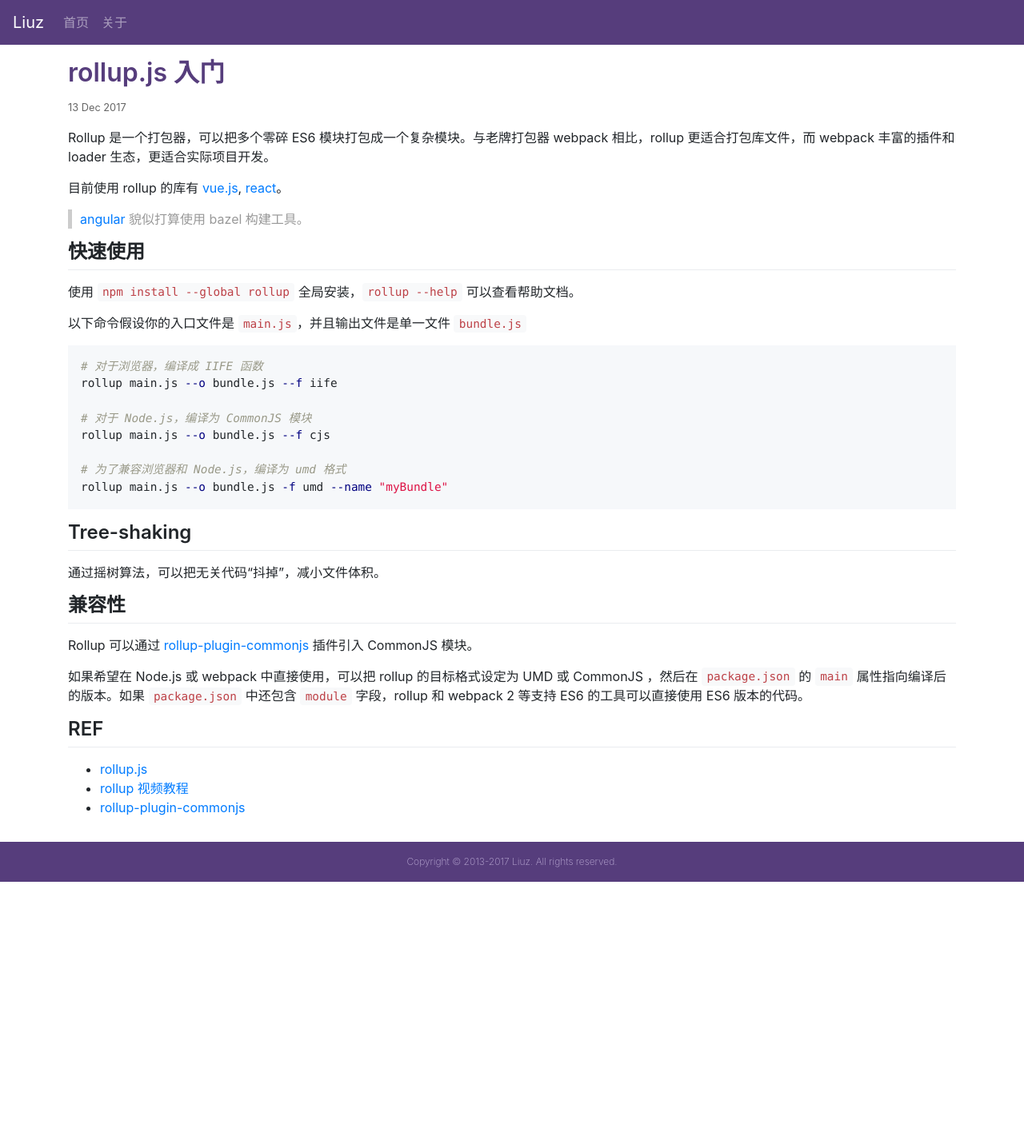
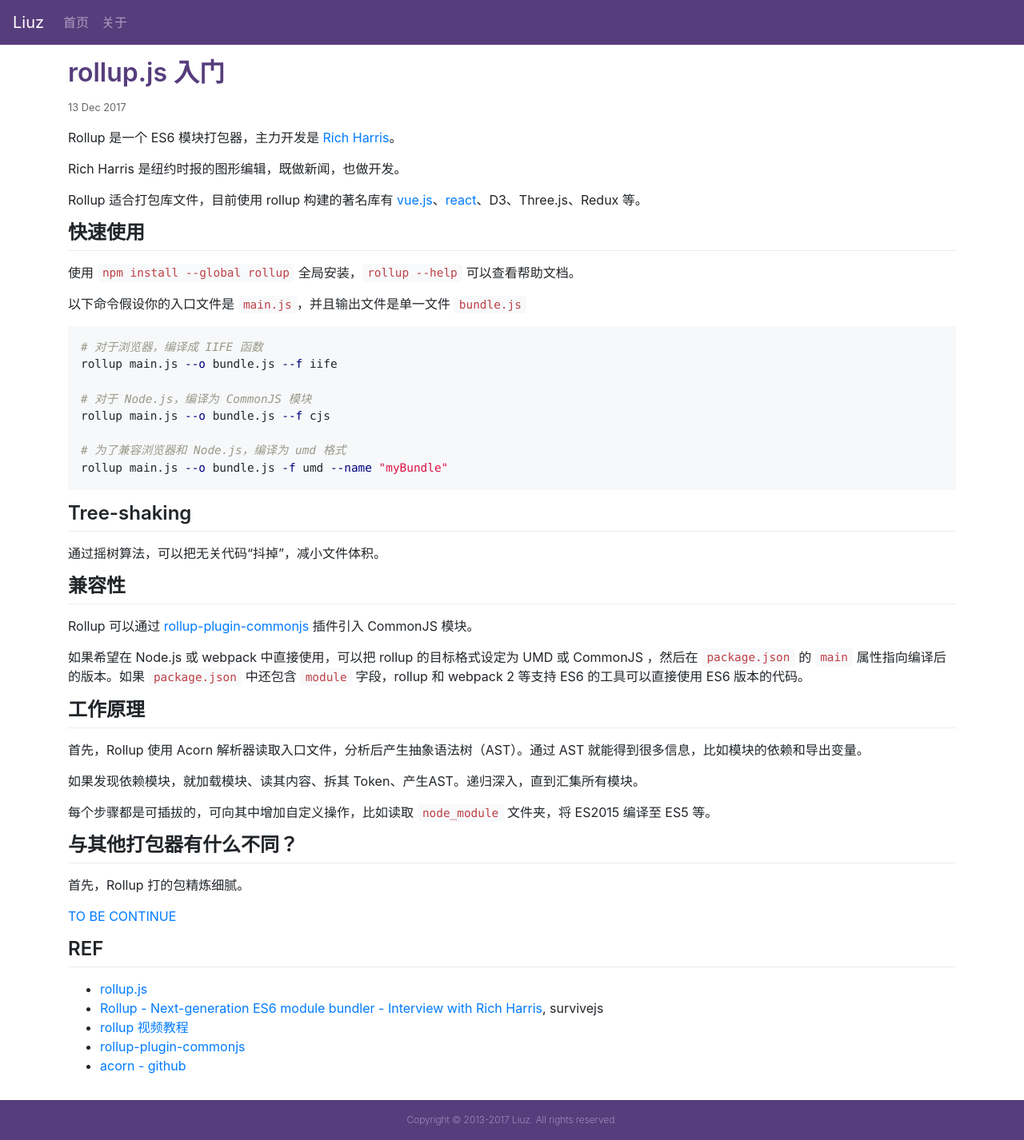
Before and after one commit to liuzhuan/liuzhuan.github.io, a Jekyll site: the page built from _posts/2017-12-13-rollupjs-primer.md, in a window 1280 px wide. Shown: the whole page at 80% size. Built offline with Jekyll 4.4.1, drawn with Linux system fonts in a browser that asks for light colours; nearby versions of some CDN libraries; before the commit the page ends 1103 px from its top, so only the background shows below that.

Commit message:
adding more rollup background

```diff
--- a/_posts/2017-12-13-rollupjs-primer.md
+++ b/_posts/2017-12-13-rollupjs-primer.md
@@ -4,11 +4,11 @@
 date: 2017-12-13
 ---
 
-Rollup 是一个打包器，可以把多个零碎 ES6 模块打包成一个复杂模块。与老牌打包器 webpack 相比，rollup 更适合打包库文件，而 webpack 丰富的插件和 loader 生态，更适合实际项目开发。
+Rollup 是一个 ES6 模块打包器，主力开发是 [Rich Harris][rollup-interview]。
 
-目前使用 rollup 的库有 [vue.js][vue-rollup], [react][react-rollup]。
+Rich Harris 是纽约时报的图形编辑，既做新闻，也做开发。
 
-> [angular][angular-bazel] 貌似打算使用 bazel 构建工具。
+Rollup 适合打包库文件，目前使用 rollup 构建的著名库有 [vue.js][vue-rollup]、[react][react-rollup]、D3、Three.js、Redux 等。
 
 ## 快速使用
 
@@ -37,11 +37,27 @@
 
 如果希望在 Node.js 或 webpack 中直接使用，可以把 rollup 的目标格式设定为 UMD 或 CommonJS ，然后在 `package.json` 的 `main` 属性指向编译后的版本。如果 `package.json` 中还包含 `module` 字段，rollup 和 webpack 2 等支持 ES6 的工具可以直接使用 ES6 版本的代码。
 
+## 工作原理
+
+首先，Rollup 使用 Acorn 解析器读取入口文件，分析后产生抽象语法树（AST）。通过 AST 就能得到很多信息，比如模块的依赖和导出变量。
+
+如果发现依赖模块，就加载模块、读其内容、拆其 Token、产生AST。递归深入，直到汇集所有模块。
+
+每个步骤都是可插拔的，可向其中增加自定义操作，比如读取 `node_module` 文件夹，将 ES2015 编译至 ES5 等。
+
+## 与其他打包器有什么不同？
+
+首先，Rollup 打的包精炼细腻。
+
+[TO BE CONTINUE](https://survivejs.com/blog/rollup-interview/#how-does-rollup-differ-from-other-solutions-)
+
 ## REF
 
 - [rollup.js][rollup]
+- [Rollup - Next-generation ES6 module bundler - Interview with Rich Harris][rollup-interview], survivejs
 - [rollup 视频教程][rollup-video]
 - [rollup-plugin-commonjs][rollup-plugin-commonjs]
+- [acorn - github](https://github.com/ternjs/acorn)
 
 [rollup]: https://rollupjs.org/
 [rollup-video]: https://code.lengstorf.com/learn-rollup-js/
@@ -49,3 +65,4 @@
 [vue-rollup]: https://github.com/vuejs/vue/blob/dev/package.json#L16-L24
 [react-rollup]: https://github.com/facebook/react/blob/master/package.json#L103
 [angular-bazel]: https://github.com/angular/angular/blob/master/docs/BAZEL.md
+[rollup-interview]: https://survivejs.com/blog/rollup-interview/
```
